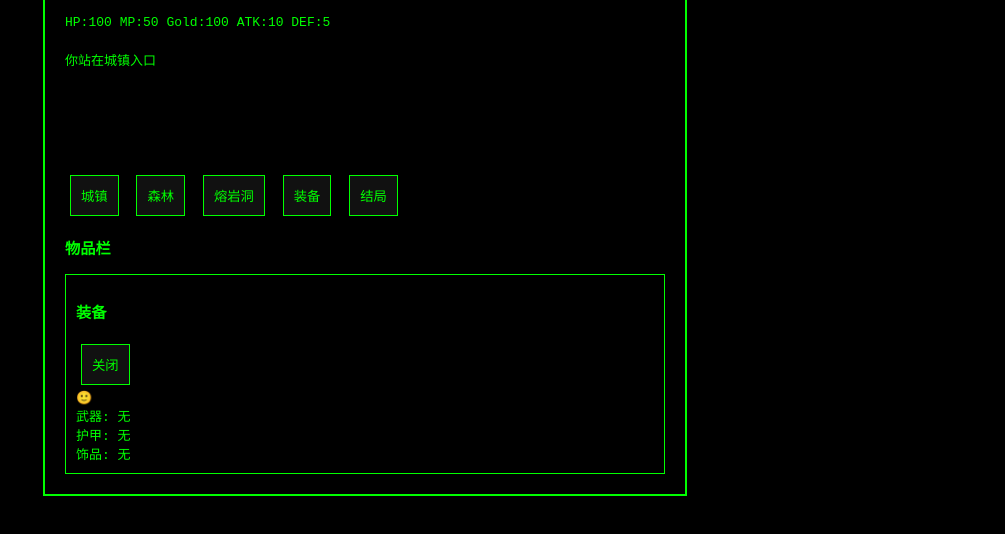
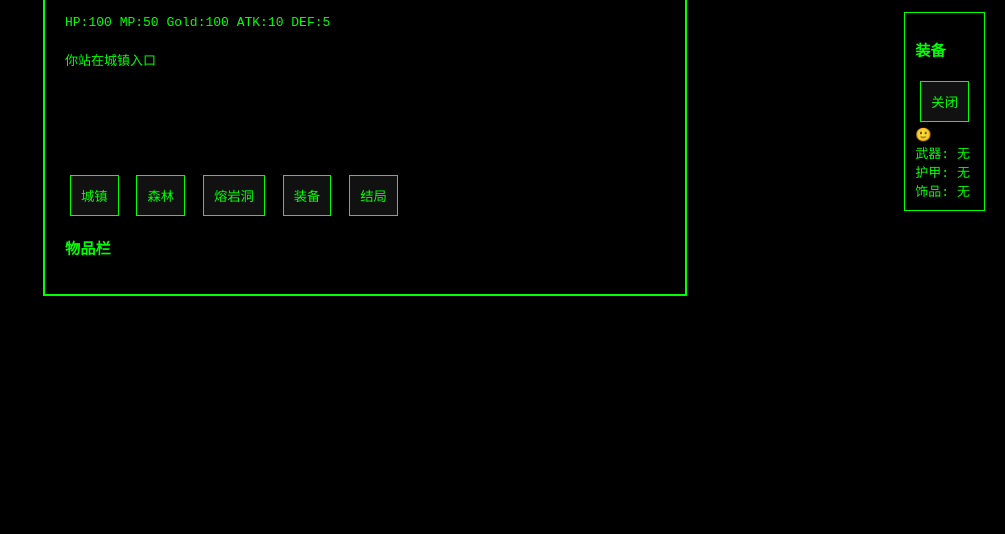
Before and after one commit to riki-aowu/ChatGPT, a plain HTML site: page index.html in a window 1280 px wide. Both pictures are taken after a click on the button "装备". Shown: the part 88-622 px from the top of the page, without its empty margins (275-1280 px from the left). Drawn offline with Linux system fonts and the light colour scheme.

Commit message:
Update index.html

```diff
--- a/index.html
+++ b/index.html
@@ -37,7 +37,7 @@
   </div>
 
   <!-- 装备栏 -->
-  <div id="equipPanel" style="display:none; border:1px solid #0f0; padding:10px;">
+ <div id="equipPanel" style="display:none; position:absolute; right:20px; top:100px; border:1px solid #0f0; padding:10px; background:black;">
     <h3>装备</h3>
     <button onclick="closeEquip()">关闭</button>
 
```
